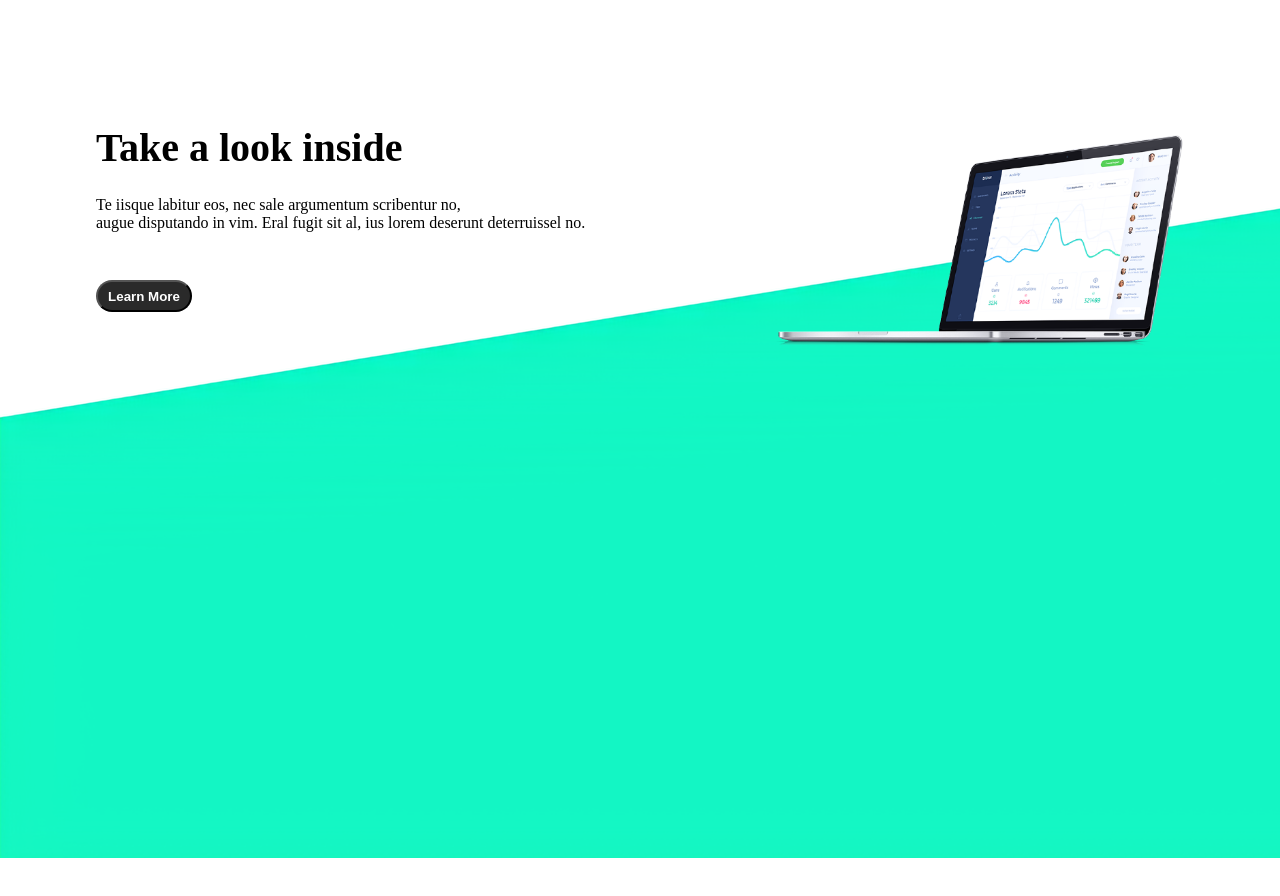
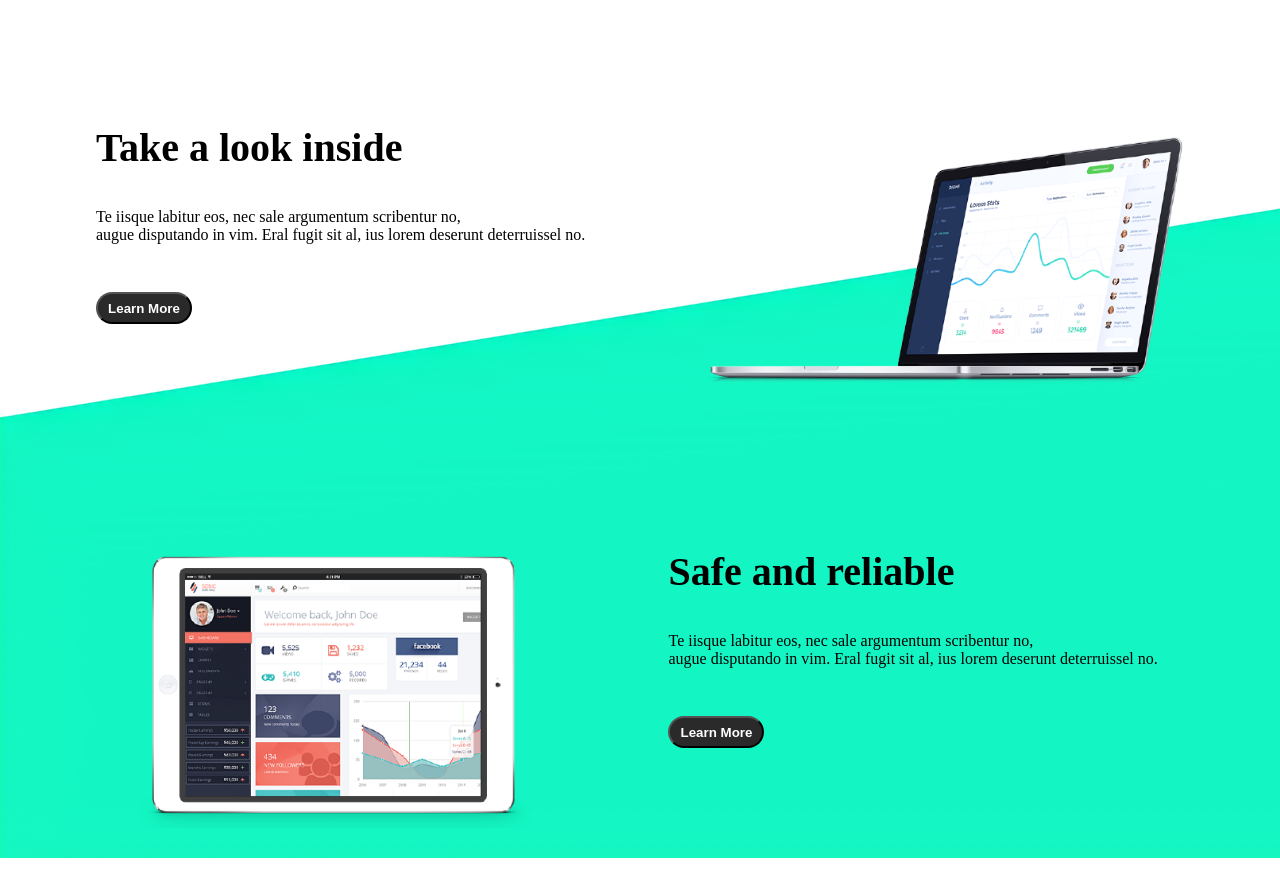
Before and after one commit to ronaldp12/atlas_project, a plain HTML site: page index.html in a window 1280 px wide. Shown: the part 1140-2036 px from the top of the page. Drawn offline with nearby package versions, Linux system fonts and the light colour scheme.

Commit message:
segunda parte de la seccion 2 terminada

```diff
--- a/index.html
+++ b/index.html
@@ -53,6 +53,16 @@
         <img class="img-2" src="Assets/img/feature-1.png" alt="feature-1">
         </div>
 
+        <div class="content-2">
+        <img class="img-3" src="Assets/img/feature-2.png" alt="feature-1">
+        <div class="container-4">
+            <h2 class="title-4">Safe and reliable</h2>
+            <p class="text-2">Te iisque labitur eos, nec sale argumentum scribentur no,<br> augue disputando in vim. Eral fugit sit al, ius lorem deserunt deterruissel no. </p>
+            <button class="btn-2">Learn More</button>
+        </div>
+        </div>
+    </div>
+
     </section>
 </body>
 </html>
--- a/styles.css
+++ b/styles.css
@@ -125,9 +125,10 @@ h1{
 }
 .content-1{
     width: 100%;
-    height: 30%;
+    height: 35%;
     display: flex;
     justify-content: right;
+    margin-bottom: 9rem;
 }
 .btn-2{
     display: flex;
@@ -142,10 +143,23 @@ h1{
     color: white;
     cursor: pointer;
 }
-.img-container2{
-    width: 90%;
-    height: 45%;
-}
 .img-2{
     margin-right: 6rem;
 }
+.content-2{
+    width: 100%;
+    height: 35%;
+    display: flex;
+    justify-content: left;
+}
+.title-4{
+    width: 88%;
+    height: 50%;
+    display: flex;
+    justify-content: left;
+    font-size: 2.5rem;
+    margin-left: 6rem;
+}
+.img-3{
+    margin-left: 6rem;
+}
```
